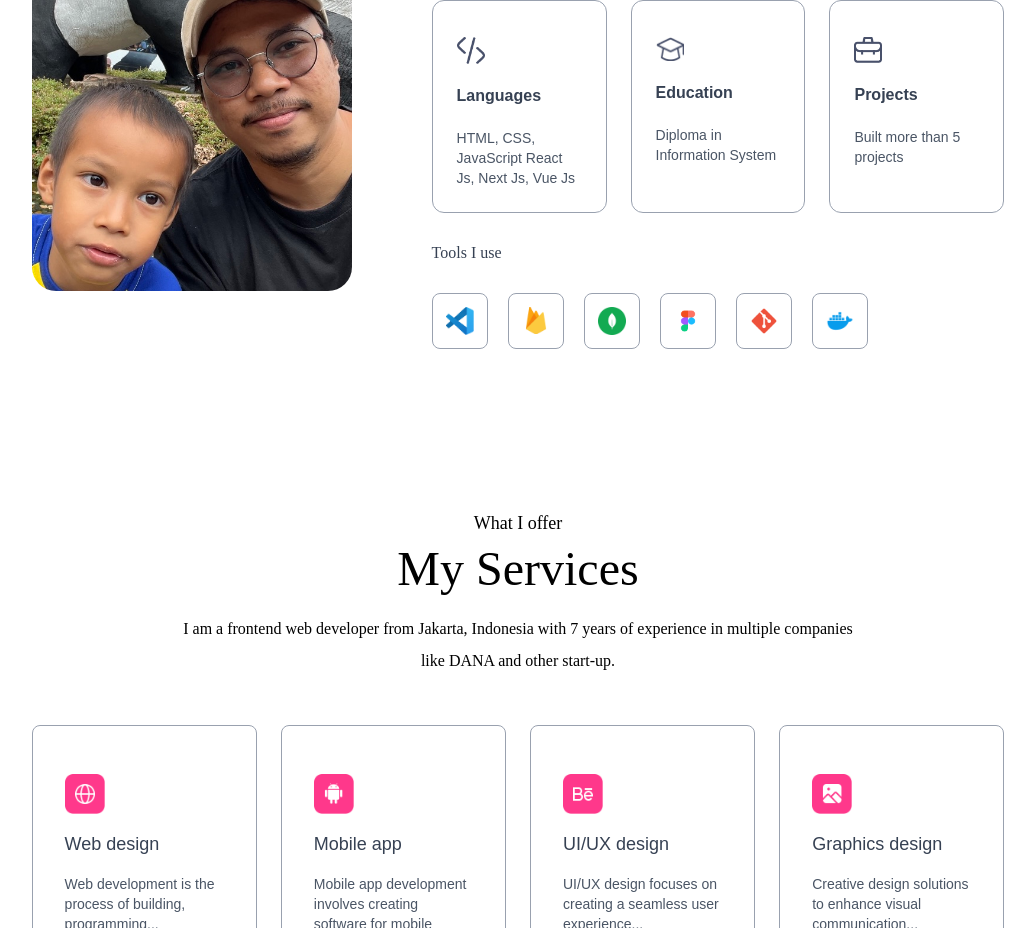
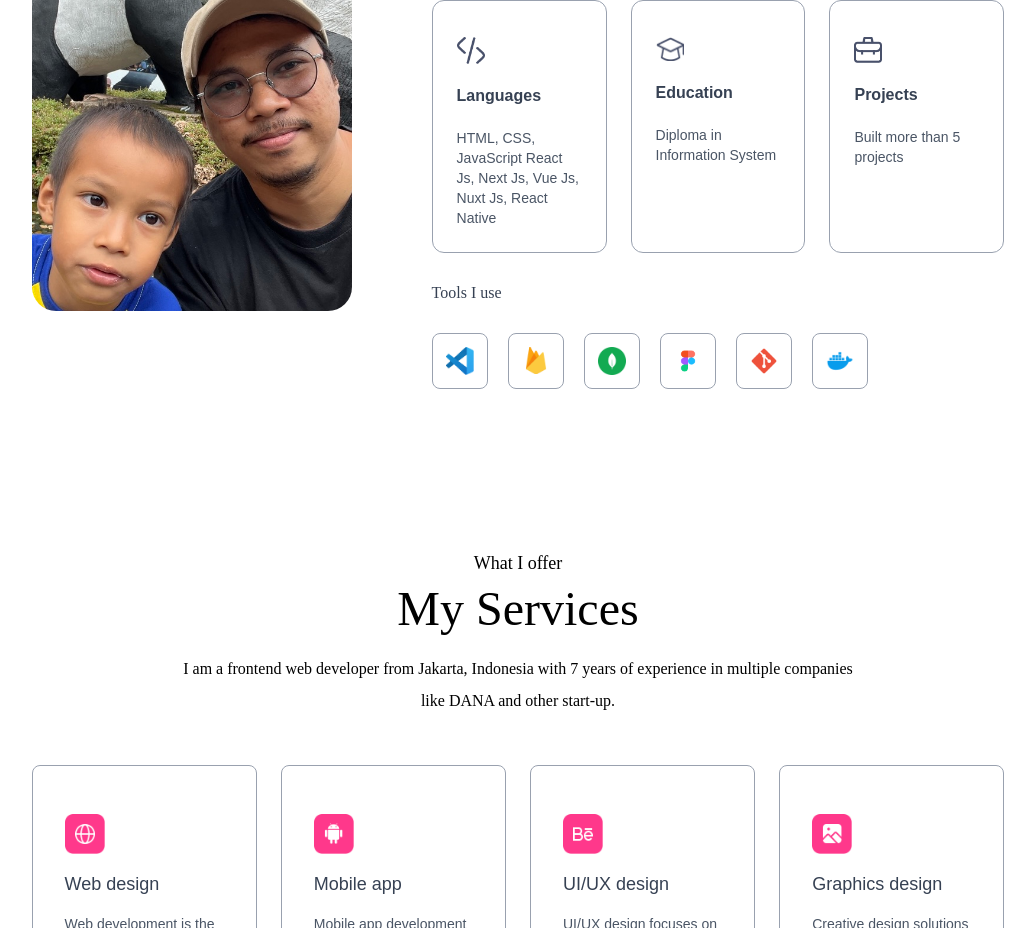
Before and after one commit to ipunganwar/portofolio, a Next.js app: page / in a window 1280 px wide. Shown: the part 1140-2068 px from the top of the page, without its empty margins (122-1157 px from the left). Built offline with nearby package versions, Linux system fonts and the light colour scheme; a web font is replaced by a local one.

Commit message:
feat: update languages

```diff
--- a/assets/assets.js
+++ b/assets/assets.js
@@ -149,7 +149,8 @@ export const infoList = [
     icon: assets.code_icon,
     iconDark: assets.code_icon_dark,
     title: "Languages",
-    description: "HTML, CSS, JavaScript React Js, Next Js, Vue Js",
+    description:
+      "HTML, CSS, JavaScript React Js, Next Js, Vue Js, Nuxt Js, React Native",
   },
   {
     icon: assets.edu_icon,
```
